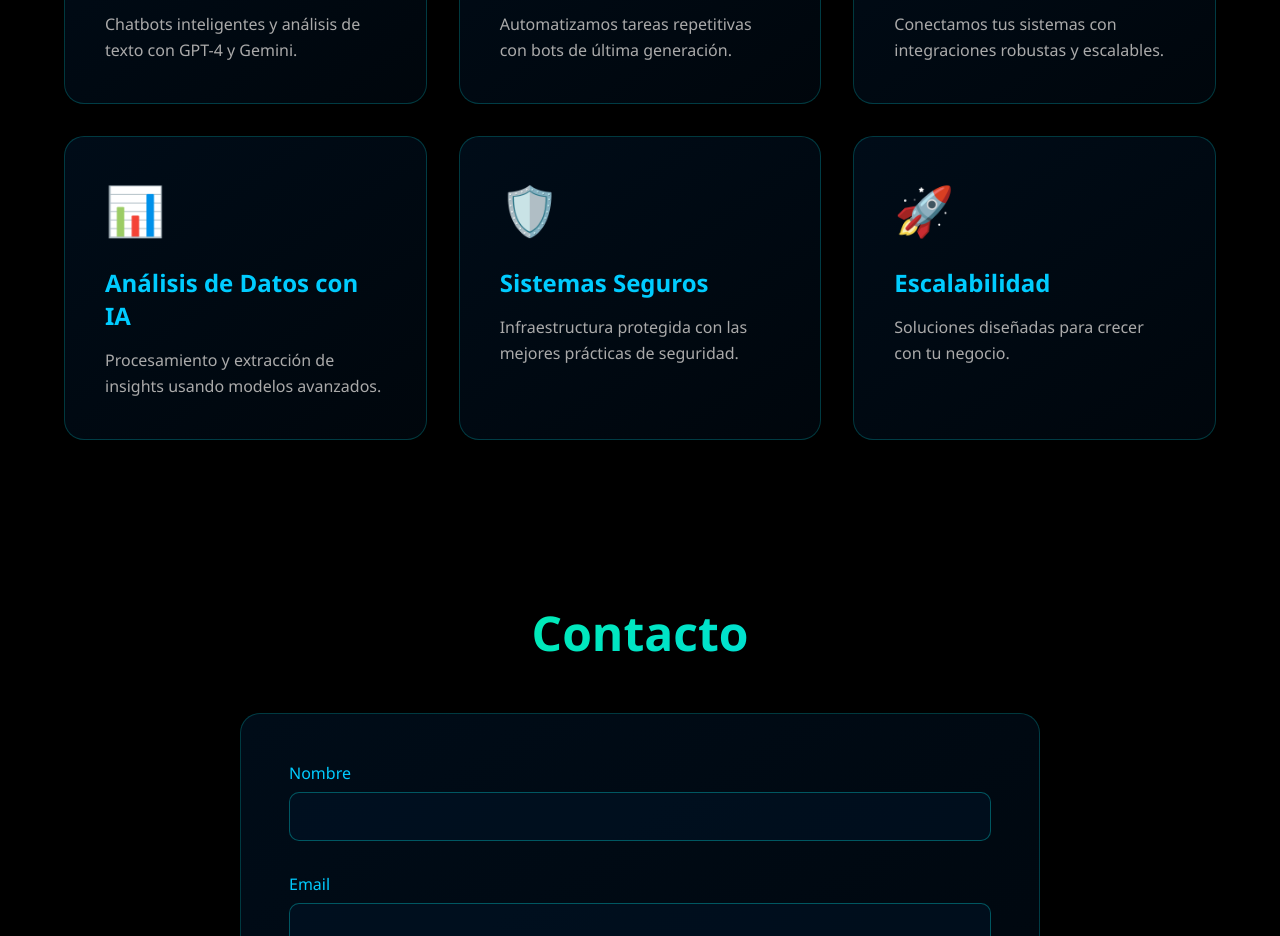
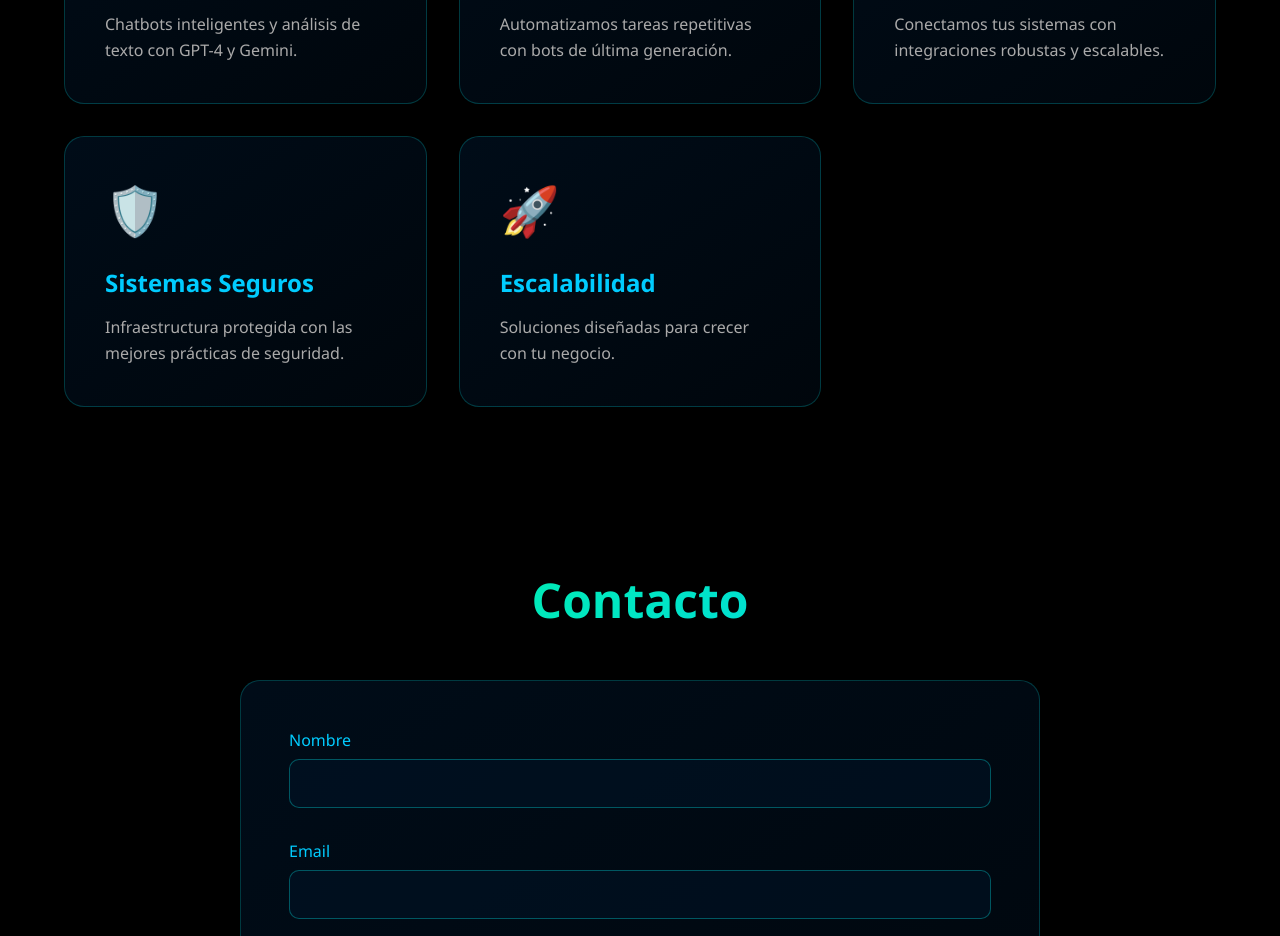
Before and after one commit to networkcom-design/networkcomvue, a Vue app: page / in a window 1280 px wide. Shown: the part 1160-2096 px from the top of the page. Built offline with nearby package versions, Linux system fonts and the light colour scheme; no server answers.

Commit message:
Update HomePage.vue

```diff
--- a/src/views/HomePage.vue
+++ b/src/views/HomePage.vue
@@ -35,18 +35,12 @@ const services = ref([
   },
   {
     id: 4,
-    icon: '📊',
-    title: 'Análisis de Datos con IA',
-    description: 'Procesamiento y extracción de insights usando modelos avanzados.'
-  },
-  {
-    id: 5,
     icon: '🛡️',
     title: 'Sistemas Seguros',
     description: 'Infraestructura protegida con las mejores prácticas de seguridad.'
   },
   {
-    id: 6,
+    id: 5,
     icon: '🚀',
     title: 'Escalabilidad',
     description: 'Soluciones diseñadas para crecer con tu negocio.'
```
